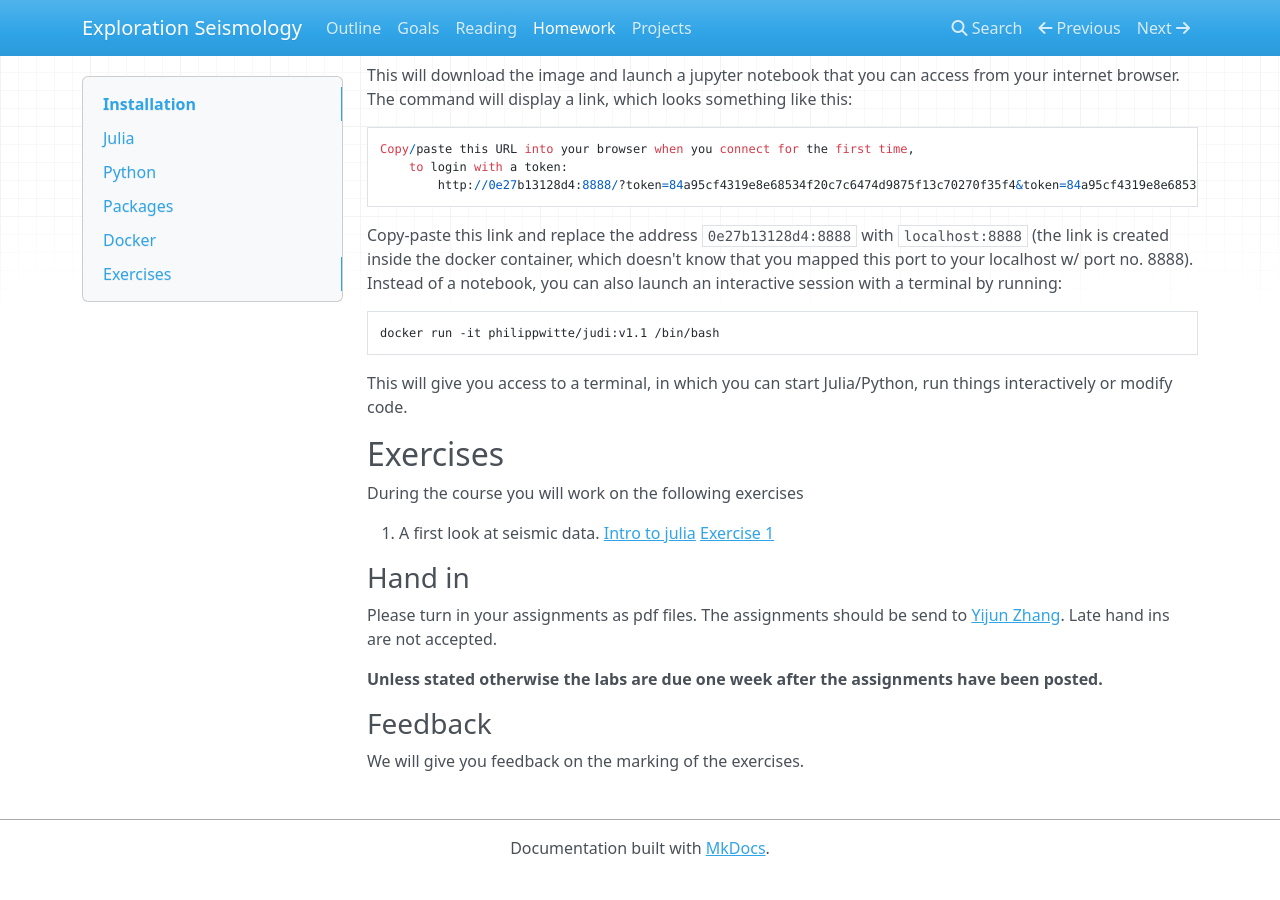
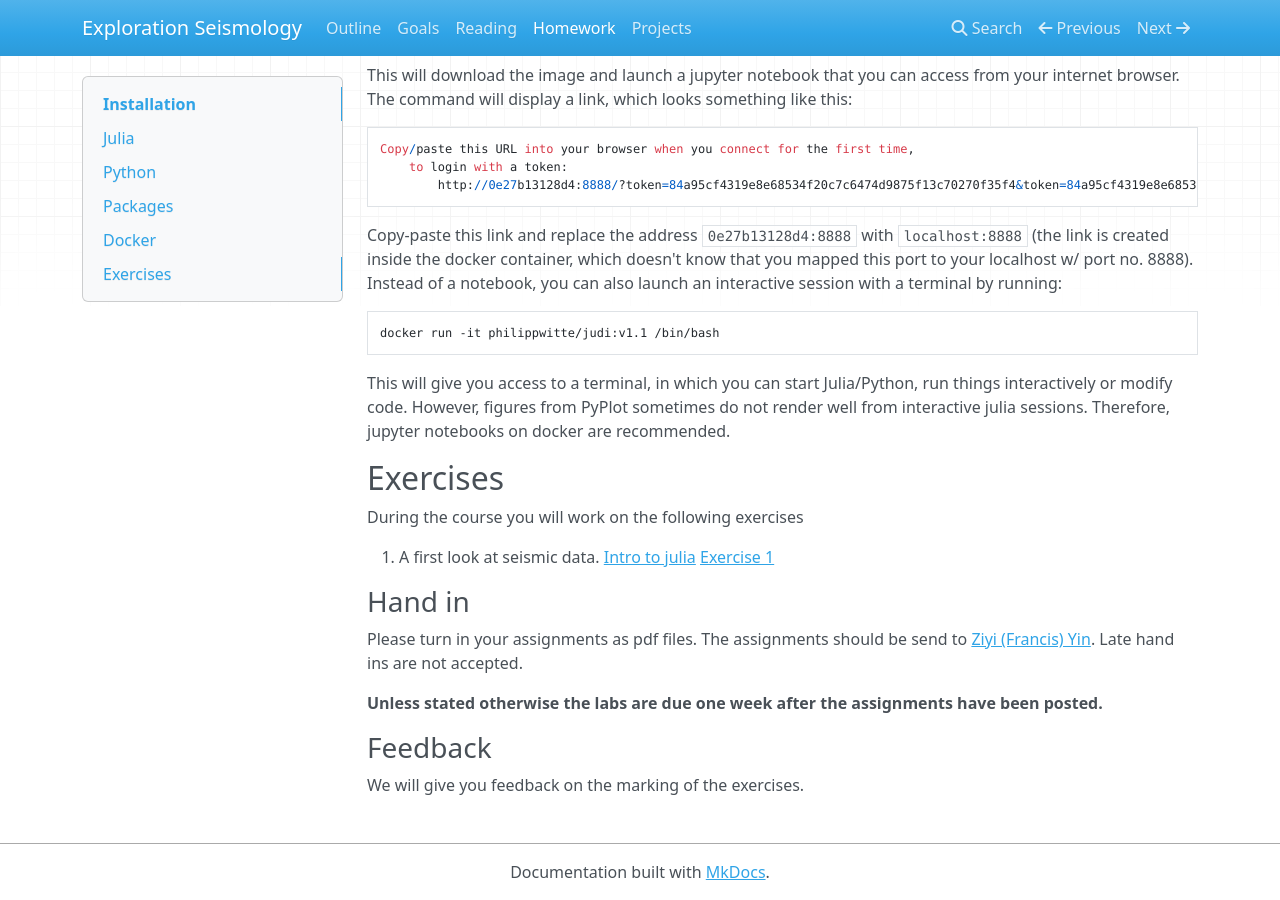
Before and after one commit to flexie/eas-4803-8803-ccs, an MkDocs documentation site: the page built from docs/homework.md, in a window 1280 px wide and 900 px high, scrolled down 1477 px. Built offline with MkDocs 1.6.1, drawn with Linux system fonts in a browser that asks for light colours; nearby versions of some CDN libraries; old or Windows-style settings are respelled for this version of MkDocs; before the commit the page ends 2353 px from its top, so only the background shows below that.

Commit message:
update docker recommendation

````diff
--- a/docs/homework.md
+++ b/docs/homework.md
@@ -83,7 +83,7 @@ Copy-paste this link and replace the address `0e27b13128d4:8888` with `localhost
 docker run -it philippwitte/judi:v1.1 /bin/bash
 ```
 
-This will give you access to a terminal, in which you can start Julia/Python, run things interactively or modify code.
+This will give you access to a terminal, in which you can start Julia/Python, run things interactively or modify code. However, figures from PyPlot sometimes do not render well from interactive julia sessions. Therefore, jupyter notebooks on docker are recommended.
 
 ## Exercises
 
@@ -118,7 +118,7 @@ These exercises will introduce you to the [Julia programming language](https://j
 
 ### Hand in
 
-Please turn in your assignments as pdf files. The assignments should be send to [Yijun Zhang](mailto:yzhang3198@gatech.edu). Late hand ins are not accepted.
+Please turn in your assignments as pdf files. The assignments should be send to [Ziyi (Francis) Yin](mailto:ziyi.yin@gatech.edu). Late hand ins are not accepted.
 
 **Unless stated otherwise the labs are due one week after the assignments have been posted.**
 
````
Also changed, not shown: 1 other file.
